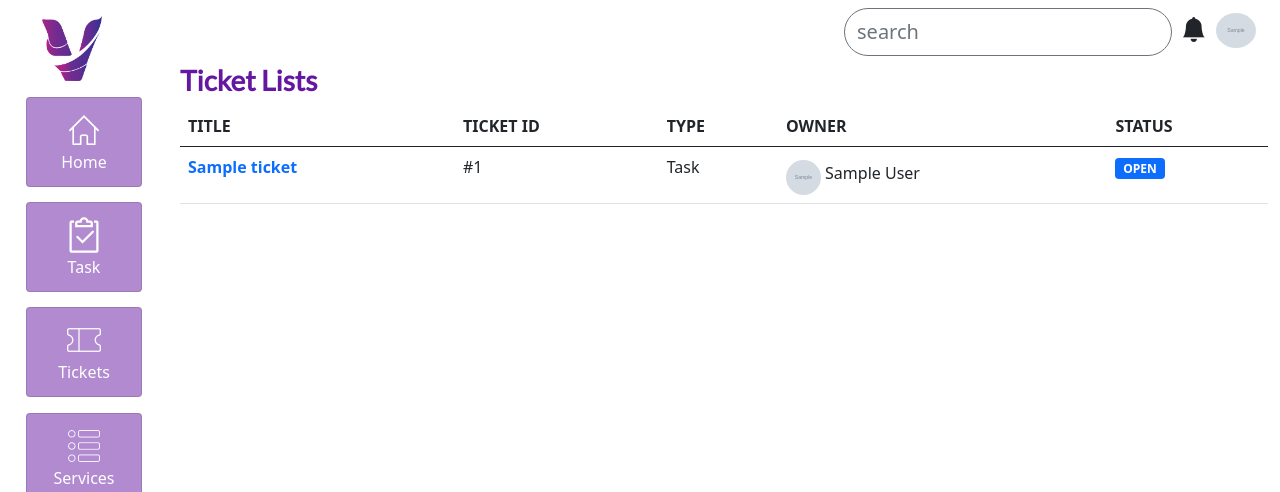
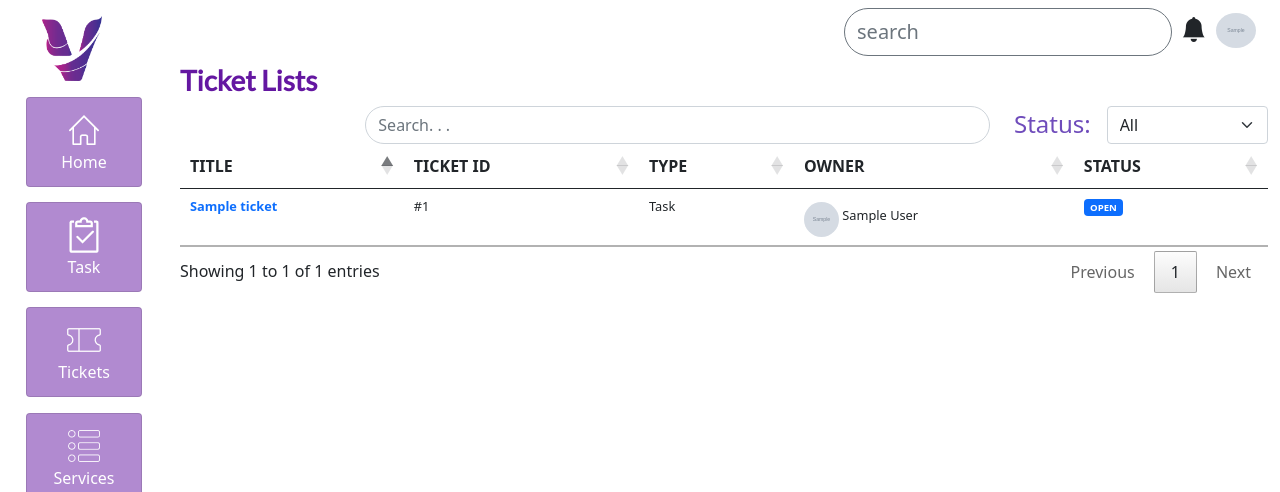
Before and after one commit to VikingAM/VikingUniverseRepository, a Django app: template portal/templates/admin_templates/tickets/ticket_list.html in a window 1280 px wide. Shown: the top 492 px of the page. Run offline with Django 3.2, Linux system fonts and the light colour scheme; the template is opened without the code that fills it: most values are stand-ins (such as "Sample title", 1, 10 or a date in 2020); grey boxes marked "Sample" are stand-in pictures; some libraries are stand-ins or nearby versions.

Commit message:
update ticket list with filter

```diff
--- a/portal/templates/admin_templates/tickets/ticket_list.html
+++ b/portal/templates/admin_templates/tickets/ticket_list.html
@@ -7,18 +7,7 @@
 {% block style %}
 <link href='https://fonts.googleapis.com/css?family=Lato' rel='stylesheet'>
 <link rel="stylesheet" type="text/css" href="//cdn.datatables.net/1.13.5/css/jquery.dataTables.min.css">
-<style type="text/css">
-	.dot {
-		width: 70%;
-	  	background-color: #6417A180;
-	  	border-radius: 50%;
-	  	display: inline-block;
-	}
-	.dashboard_cards{
-		font-weight: 800;
-		font-size: 15px;
-	}
-</style>
+<link rel="stylesheet" type="text/css" href="{% static 'portal_admin/css/admin_ticket_list.css' %}">
 
 {% endblock style %}
 
@@ -29,8 +18,26 @@
 		</div>
 	</div>
 	<div class="row">
+		<div class="col-sm-2"></div>
+		<div class="col-sm-7">
+			<input type="text" class="form-control" id="search_table_input" placeholder='Search. . . ' name="">
+		</div>
+		<div class="col-sm-1 filter_status">
+			Status:
+		</div>
+		<div class="col-sm-2">
+			<select id="filter_status" class="form-select" aria-label="Status filter">
+				<option selected>All</option>
+				<option value="1">Open</option>
+				<option value="2">In Progress</option>
+				<option value="3">To Be Tested</option>
+				<option value="3">Closed</option>
+			</select>
+		</div>
+	</div>
+	<div class="row">
 		<div class="col-sm-12">
-			<table class="table" id="ticket_list">
+			<table class="table" id="ticket_list" data-page-length='25'>
 				<thead>
 					<tr>
 	      				<th scope="col">TITLE</th>
@@ -41,17 +48,18 @@
 	    			</tr>
 				</thead>
 				<tbody class="ticket_table_list">
-					{% for ticket in tickets %}
+					{% for ticket in all_tickets %}
 						<tr>
 							<td><b><a style='text-decoration: none;' href="{% url 'getAdminTicketDetails' ticket.pk %}">{{ ticket.title }}</a></b></td>
 							<td>#{{ ticket.id }} </td>
 							<td>Task</td>
 							<td>
-								{% if ticket.profile_picture|length > 0 %}
-                            		<img src="/media/{{ ticket.profile_picture |default_if_none:'#' }}" alt="mdo" width="35" height="35" class="rounded-circle" style="margin-top: 5px;"> <span> {{ ticket.userId.first_name }} {{ ticket.userId.last_name }} </span>
-                        		{% else %}
-                            		<img src="https://github.com/mdo.png" alt="mdo" width="35" height="35" class="rounded-circle" style="margin-top: 5px;"> <span> {{ ticket.userId.first_name }} {{ ticket.userId.last_name }} </span>
-                        		{% endif %}
+								{% if ticket.userAccount.profile_picture|length > 0%}
+					 				<img src="{{ ticket.userAccount.profile_picture.url }}" alt="mdo" width="35" height="35" class="rounded-circle client_round_images" style="margin-top: 5px;"><span> {{ ticket.userId.first_name }} {{ ticket.userId.last_name }} </span>
+					 			{% else %}
+					 				<img src="https://github.com/mdo.png" alt="mdo" width="35" height="35" class="rounded-circle client_round_images" style="margin-top: 5px;">
+					 				<span> {{ ticket.userId.first_name }} {{ ticket.userId.last_name }} </span>
+					 			{% endif %}
 							</td>
 							<td>
 								{% if ticket.ticket_status == "OPEN" %}
@@ -88,7 +96,14 @@
 	<script src="https://code.jquery.com/jquery-3.7.0.min.js" integrity="sha256-2Pmvv0kuTBOenSvLm6bvfBSSHrUJ+3A7x6P5Ebd07/g=" crossorigin="anonymous"></script>
 	<script type="text/javascript" src="//cdn.datatables.net/1.13.5/js/jquery.dataTables.min.js"></script>
 	<script type="text/javascript">
-
+		$(document).ready(function(){
+			var table = $('#ticket_list').DataTable();
+			$("#ticket_list_length").hide();
+			$("#ticket_list_filter").hide();
+			$("#search_table_input").keyup(function(){
+				table.search( this.value).draw();
+			});
+		})
 
 	</script>
 {% endblock %}
--- /dev/null
+++ b/static/portal_admin/css/admin_ticket_list.css
@@ -0,0 +1,46 @@
+.dot {
+	width: 70%;
+	background-color: #6417A180;
+	border-radius: 50%;
+	display: inline-block;
+}
+.dashboard_cards{
+	font-weight: 800;
+	font-size: 15px;
+}
+
+.filter_status{
+	color:#6F4CBB;
+	font-size: 1.5rem;
+	text-align: right;
+}
+
+#search_table_input{
+	font-size: 1rem;
+	border-radius: 2rem;
+}
+.ticket_table_list{
+	font-size: 0.8rem;
+}
+@media (min-width: 1930px) and (max-width:2560px){
+	.dashboard_welcome_greeting{
+		font-size: 2.7rem;
+	}
+
+	#search_table_input{
+		font-size: 1.4rem;
+	}
+	#filter_status{
+		font-size: 1.4rem;
+	}
+
+	.filter_status{
+		font-size: 2rem;
+	}
+	#ticket_list thead{
+		font-size: 1.8rem;
+	}
+	.ticket_table_list{
+		font-size: 1.4rem;
+	}
+}
```
Also changed, not shown: portal/views.py (+9 -3 lines).
